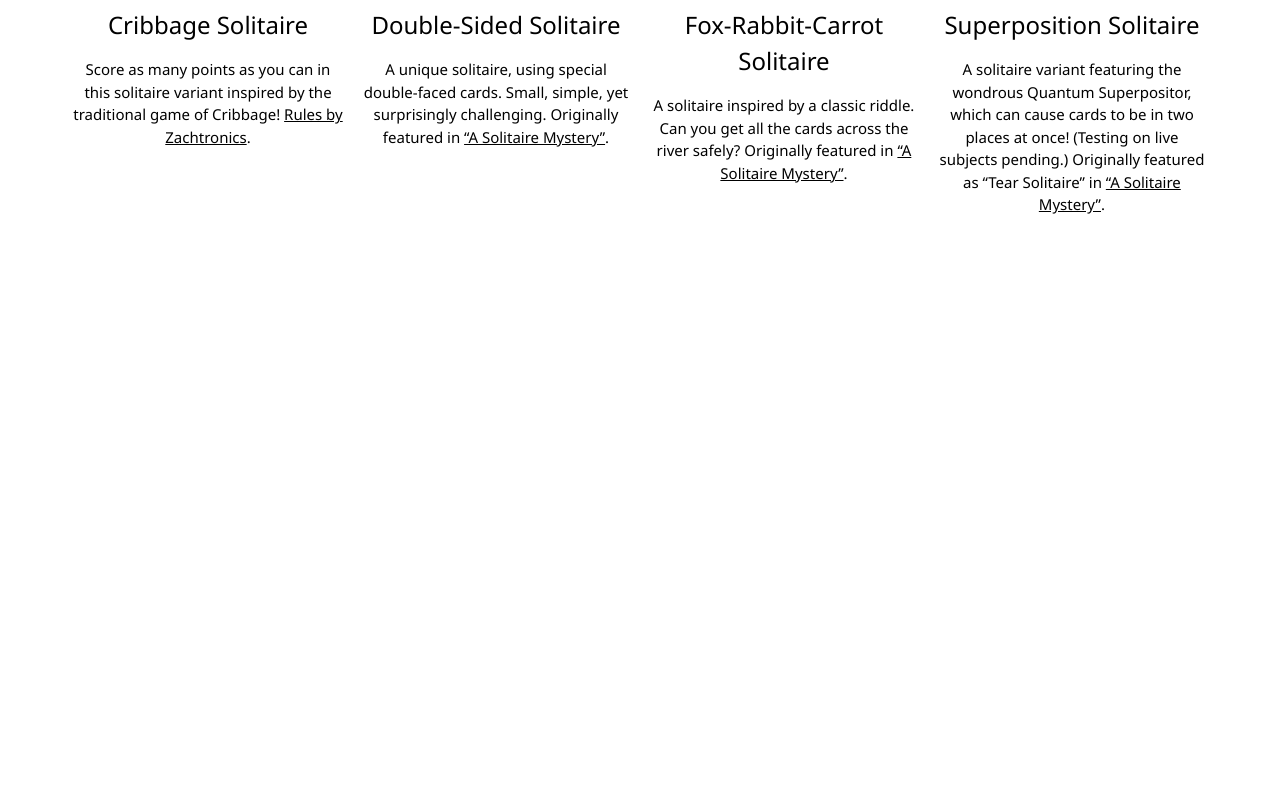
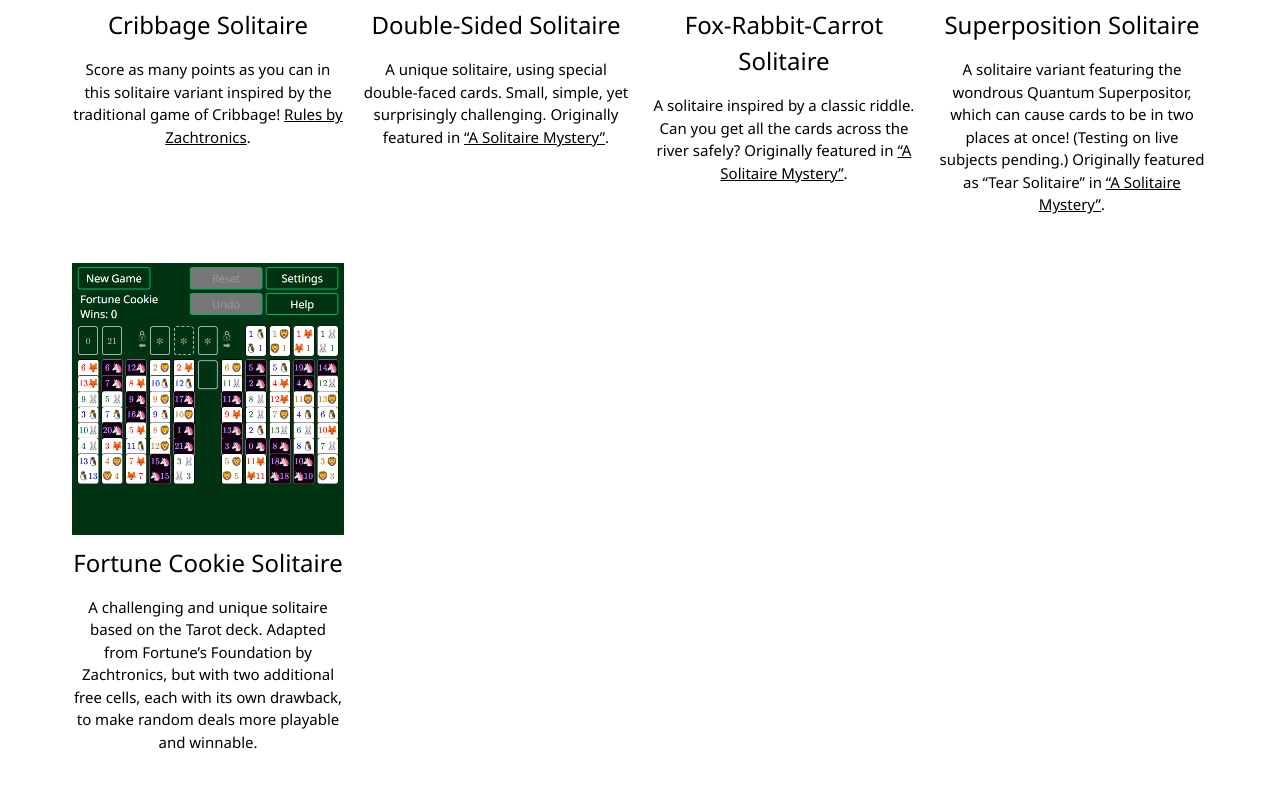
Before and after one commit to Spheniscine/spheniscine.github.io, a plain HTML site: page docs/index.html in a window 1280 px wide. Shown: the part 1912-2700 px from the top of the page. Before the commit the page ends 2167 px from the top, so only its background shows below. Drawn offline with Linux system fonts and the light colour scheme.

Commit message:
fortune cookie solitaire

```diff
--- a/docs/index.html
+++ b/docs/index.html
@@ -193,6 +193,18 @@
             </div>
         </div>
 
+        <div class="w3-row-padding w3-padding-16 w3-center">
+            <div class="w3-quarter">
+                <a class="game-link" href="https://spheniscine.github.io/solitaire-fortune/">
+                    <img src="assets/fortune-cookie-solitaire.png" style="width:100%">
+                    <h3>Fortune Cookie Solitaire</h3></a>
+                    <p>A challenging and unique solitaire based on the Tarot deck. Adapted from Fortune’s Foundation by Zachtronics,
+                        but with two additional free cells, each with its own drawback, to make random deals more playable and winnable.
+                    </p>
+
+            </div>
+        </div>
+
         <!-- End page content -->
     </div>
 </body>
```
Also changed, not shown: docs/assets/fortune-cookie-solitaire.png (added).
